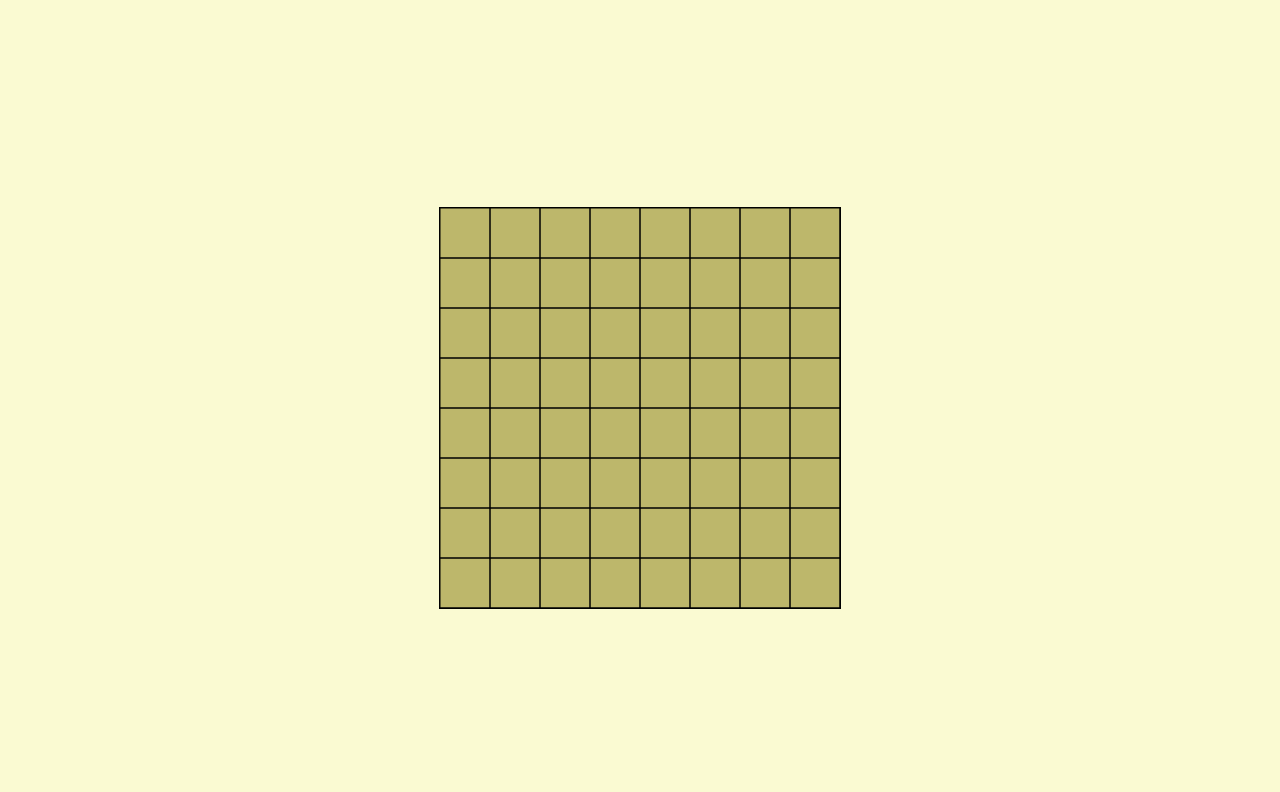
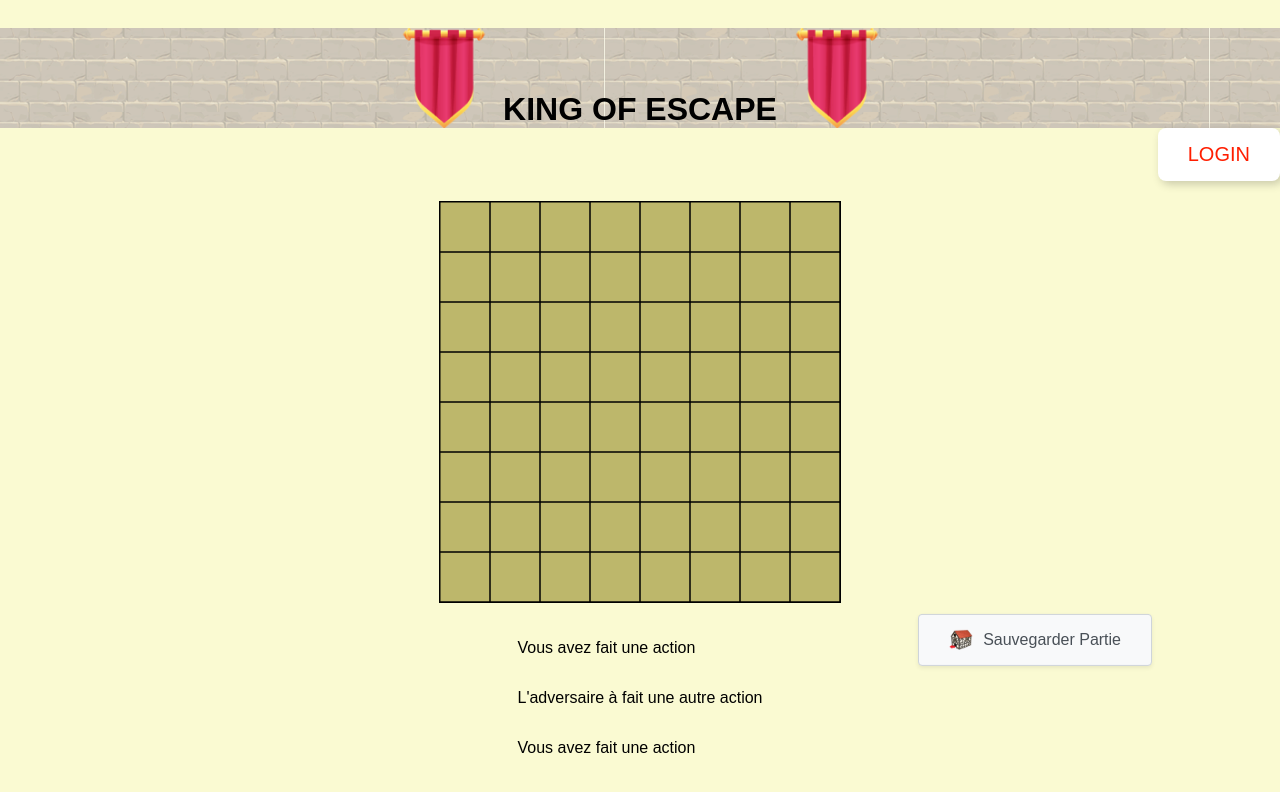
Before and after one commit to amandinemart1/KingOfEscape, a plain HTML site: page grid.html in a window 1280 px wide. Drawn offline with Linux system fonts and the light colour scheme.

Commit message:
add modification

```diff
--- a/grid.css
+++ b/grid.css
@@ -1,12 +1,131 @@
 body {
+    display: flex;
+    flex-direction: column;
+    justify-content: center;
+    align-items: center;
+    height: 100vh;
+    margin: 0;
+    background-color: #FAFAD2;
+    font-family: 'Arial', sans-serif;
+}
+.header {
+  display: flex;
+  justify-content: space-between;
+  align-items: center;
+  padding: 20px;
+}
+
+.logo-container {
+  background-image: url('Image2.png');
+  display: flex;
+  justify-content: center;
+  align-items: center;
+  width: 100%;
+}
+
+.logo-container h1 {
+  margin: 0 15px;
+  margin-top: auto;
+  font-size: xx-large;
+}
+
+.logo {
+margin-top: auto;
+  height: 100px;
+  width: auto;
+}
+
+.game-grid {
     display: flex;
     justify-content: center;
     align-items: center;
-    height: 100vh;
-    background-color: #FAFAD2;
+    margin: 20px 0;
+}
 
+canvas {
+    border: 1px solid black;
+    background-color: #BDB76B;
 }
-canvas {
-            border: 1px solid black;
-            background-color:	#BDB76B
-       }
+
+.actions
+{
+display: flex;
+flex-direction: column; /* Stack action items vertically /
+align-items: center; / Center items in the action container /
+margin-top: 20px; / Space from the grid or other elements */
+}
+.button-container {
+    margin: 40px 0;
+    border-color: #7B6F66;
+    box-shadow: #7B6F66;
+  }
+
+  .login-button{
+      margin-left: auto;
+
+
+  }
+
+button {
+    font-size: 1.25rem;
+    padding: 15px 30px;
+    cursor: pointer;
+    background-color: #FFFFFF;
+    color: #ff1e00;
+    border: none;
+    border-radius: 8px;
+    transition: all 0.3s ease;
+  box-shadow: 3px 3px 10px rgba(0,0,0,0.2);
+  }
+
+  button:hover {
+    background-color: #f3f1d4;
+    box-shadow: 5px 5px 15px rgba(0,0,0,0.3);
+  transform: translateY(-3px);
+  }
+
+  .button:focus {
+    outline: none;
+    box-shadow: 0 0 0 2px #fff, 0 0 0 4px rgb(118, 15, 15);
+  }
+  .save-game-container {
+    position: absolute;
+    top: 80%;
+    right: 10%;
+    transform: translateY(-50%);
+}
+
+.save-game-button {
+    display: inline-flex;
+    align-items: center;
+    justify-content: center;
+    padding: 15px 30px;
+    font-size: 1rem;
+    background-color: #f8f9fa;
+    color: #495057;
+    border: 1px solid #ced4da;
+    border-radius: 0.25rem;
+    box-shadow: 0 0.125rem 0.25rem rgba(0, 0, 0, 0.075);
+    cursor: pointer;
+    transition: background-color 0.2s, box-shadow 0.2s;
+}
+
+.save-game-button .save-icon {
+    margin-right: 10px;
+    width: 24px;
+    height: auto;
+}
+
+.save-game-button:hover,
+.save-game-button:focus {
+    background-color:
+#e2e6ea;
+box-shadow: 0 0.5rem 1rem rgba(0, 0, 0, 0.15);
+outline: none;
+}
+
+/* Optional: styles for button active state */
+.save-game-button:active {
+background-color: #dae0e5;
+box-shadow: inset 0 0.125rem 0.25rem rgba(0, 0, 0, 0.075);
+}
--- a/grid.html
+++ b/grid.html
@@ -1,11 +1,42 @@
 <!DOCTYPE html>
-<html>
-    <head>
-        <link rel="stylesheet" type="text/css" href="grid.css">
-    </head>
+<html lang="en">
+<head>
+    <meta charset="UTF-8">
+    <meta name="viewport" content="width=device-width, initial-scale=1.0">
+    <title>King of Escape</title>
+    <link rel="stylesheet" href="grid.css">
+</head>
 <body>
-    <canvas id="quoridorCanvas" width="400" height="400"></canvas>
+    <div class="logo-container">
+        <img src="Image1.png" alt="Left Logo" class="logo">
+        <h1>KING OF ESCAPE</h1>
+        <img src="Image1.png" alt="Right Logo" class="logo">
+    </div>
+    <button class="login-button">LOGIN</button>
+</div>
 
-<script src="grid.js"></script></script>
+    <div class="game-grid">
+        <canvas id="quoridorCanvas" width="400" height="400">
+            <!-- Your game's canvas element where the grid is drawn -->
+        </canvas>
+    </div>
+
+    <div class="actions">
+        <p>Vous avez fait une action</p>
+        <p>L'adversaire à fait une autre action</p>
+        <p>Vous avez fait une action</p>
+        <!-- More actions can be added here -->
+    </div>
+
+    <div class="save-game-container">
+        <button onclick="saveGame()" class="save-game-button">
+            <img src="Image3.png" alt="Save Icon" class="save-icon"> <!-- Replace with your house icon path -->
+            Sauvegarder Partie
+        </button>
+    </div>
+
+
+
+    <script src="grid.js"></script>
 </body>
 </html>
```
Also changed, not shown: Image1.png (added), Image2.png (added), Image3.png (added).
